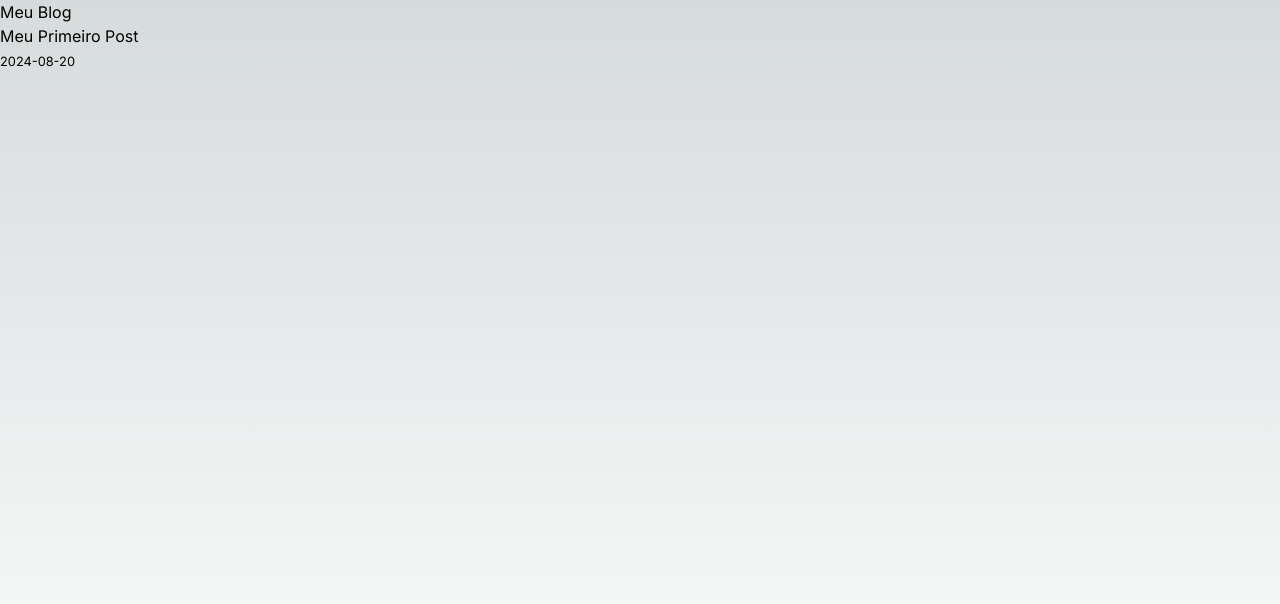
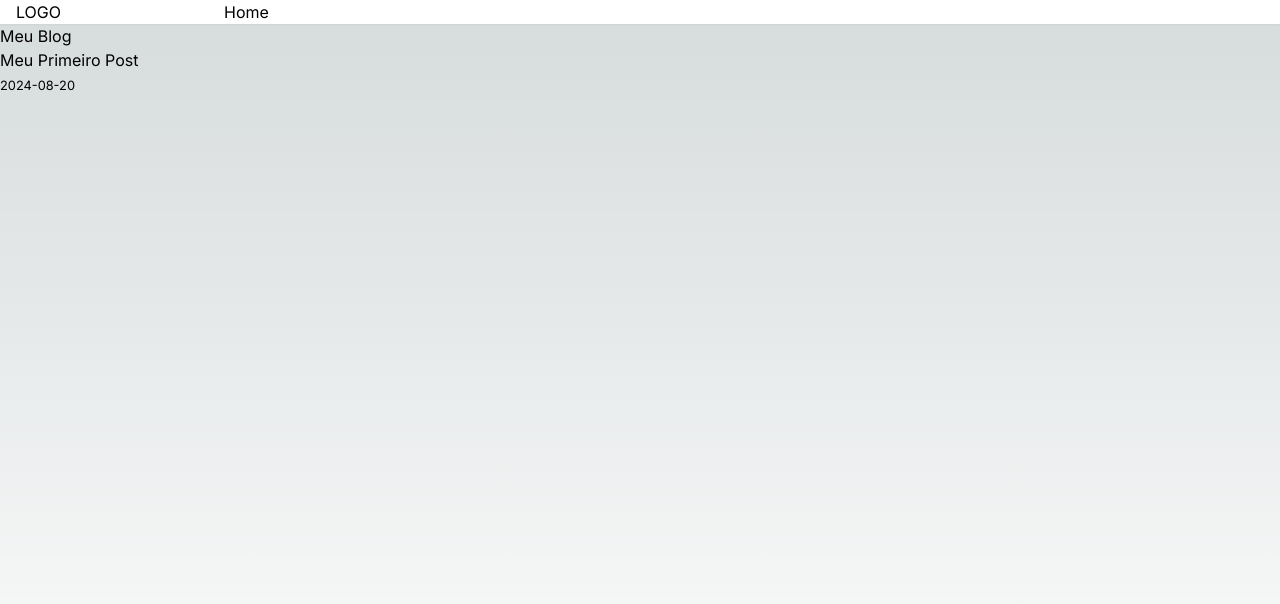
Before and after one commit to sobucki/personal-blog, a Next.js app: page / in a window 1280 px wide. Shown: the top 604 px of the page. Built offline with nearby package versions, Linux system fonts and the light colour scheme.

Commit message:
Change structure and create header component

```diff
--- a/src/app/layout.tsx
+++ b/src/app/layout.tsx
@@ -1,6 +1,9 @@
+import React from "react";
 import type { Metadata } from "next";
 import { Inter } from "next/font/google";
 import "./globals.css";
+import Link from "next/link";
+import Header from "@/components/Header";
 
 const inter = Inter({ subsets: ["latin"] });
 
@@ -16,7 +19,10 @@ export default function RootLayout({
 }>) {
   return (
     <html lang="en">
-      <body className={inter.className}>{children}</body>
+      <body className={inter.className}>
+        <Header />
+        {children}
+      </body>
     </html>
   );
 }
--- a/src/app/page.tsx
+++ b/src/app/page.tsx
@@ -5,6 +5,7 @@ export default function Home() {
   const allPostsData: PostData[] = getSortedPostsData();
 
   return (
+    <>
       <div>
         <h1>Meu Blog</h1>
         <ul>
@@ -17,5 +18,6 @@ export default function Home() {
           ))}
         </ul>
       </div>
+    </>
   );
 }
--- /dev/null
+++ b/src/components/Header/Header.tsx
@@ -0,0 +1,18 @@
+import Link from "next/link";
+
+function Header() {
+  return (
+    <header className="bg-white shadow-sm">
+      <div className="container mx-auto px-4 flex items-center">
+        <div className="w-40">
+          <Link href="/">LOGO</Link>
+        </div>
+        <div className="ml-12 flex">
+          <Link href="/">Home</Link>
+        </div>
+      </div>
+    </header>
+  );
+}
+
+export default Header;
--- /dev/null
+++ b/src/components/Header/index.ts
@@ -0,0 +1,3 @@
+import Header from "./Header";
+
+export default Header;
--- a/src/lib/posts.ts
+++ b/src/lib/posts.ts
@@ -12,7 +12,7 @@ export interface PostData {
   contentHtml?: string;
 }
 
-const postsDirectory = path.join(process.cwd(), "src", "posts");
+const postsDirectory = path.join(process.cwd(), "src", "data", "posts");
 
 export function getSortedPostsData(): PostData[] {
   const fileNames = fs.readdirSync(postsDirectory);
```
Also changed, not shown: src/data/posts/test.md (renamed from src/posts/test.md). Lines whose indentation alone changed are shown as unchanged.
